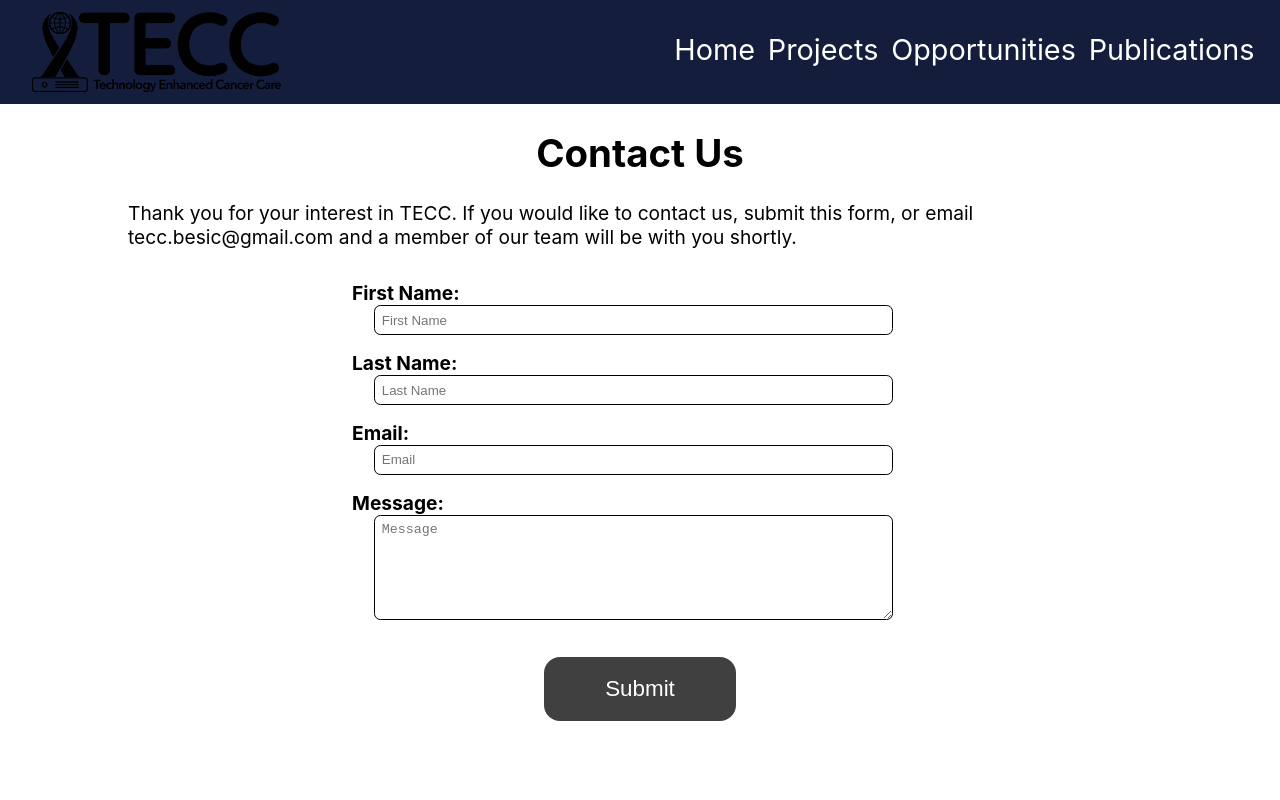
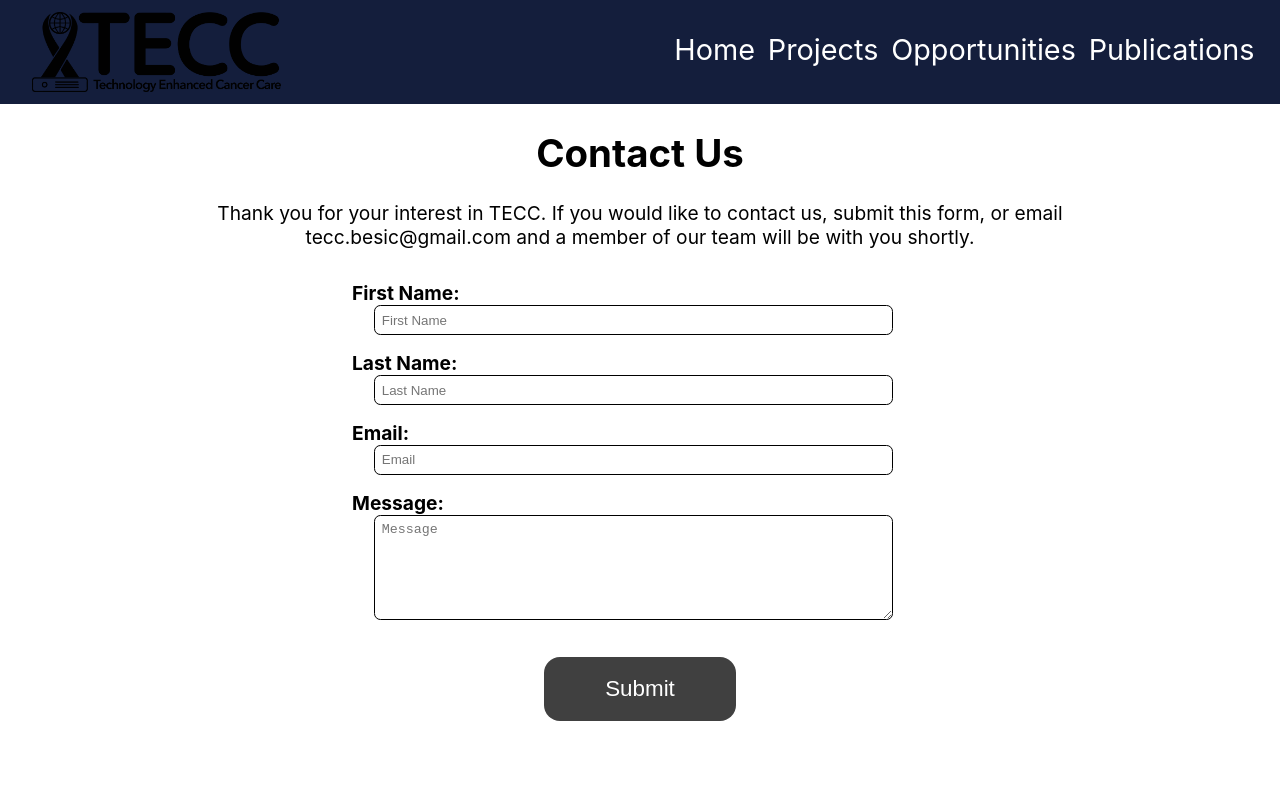
Before and after one commit to tecclab/tecclab.github.io, a Next.js app: page /contact_us in a window 1280 px wide. Shown: the top 800 px of the page. Built offline with nearby package versions, Linux system fonts and the light colour scheme.

Commit message:
Center contact form text

```diff
--- a/components/ContactForm.tsx
+++ b/components/ContactForm.tsx
@@ -1,4 +1,4 @@
-import styles from '../styles/contactForm.module.css'
+import styles from '../styles/ContactForm.module.css'
 
 export default function ContactForm() {
     return (
--- a/pages/contact_us.tsx
+++ b/pages/contact_us.tsx
@@ -1,6 +1,7 @@
 import type { NextPage } from 'next'
 import Head from 'next/head'
 import ContactForm from '../components/ContactForm'
+import styles from '../styles/contact_us.module.css'
 
 const ContactUs: NextPage = () => {
   return (
@@ -13,7 +14,7 @@ const ContactUs: NextPage = () => {
 
       <main>
         <h1>Contact Us</h1>
-        <p>Thank you for your interest in TECC. If you would like to contact us, submit this form, or email tecc.besic@gmail.com and a member of our team will be with you shortly.</p>
+        <p className={styles.center}>Thank you for your interest in TECC. If you would like to contact us, submit this form, or email tecc.besic@gmail.com and a member of our team will be with you shortly.</p>
         <ContactForm />
       </main>
     </div>
--- /dev/null
+++ b/styles/contact_us.module.css
@@ -0,0 +1,3 @@
+.center {
+  text-align: center;
+}
```
